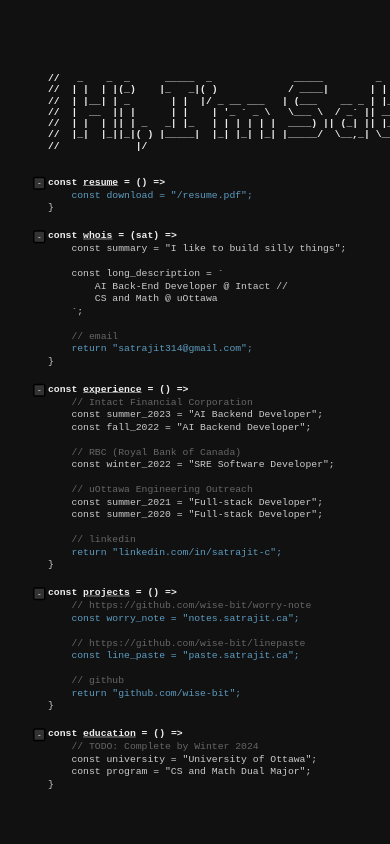
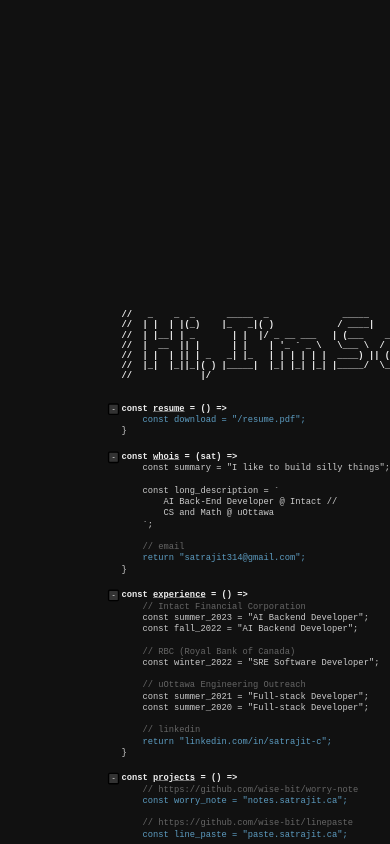
Before and after one commit to wise-bit/wise-bit.github.io, a Next.js app: page / in a window 390 px wide. Built offline with nearby package versions, Linux system fonts and the light colour scheme.

Commit message:
scale margin issue still needs fix

```diff
--- a/styles/CodeEditor.module.css
+++ b/styles/CodeEditor.module.css
@@ -42,6 +42,7 @@
 
 .code-block {
   transition: opacity 0.6s ease-out;
+  transform-origin: top;
   opacity: 0;
   height: 0;
   overflow: hidden;
--- a/styles/Intro.module.css
+++ b/styles/Intro.module.css
@@ -10,8 +10,8 @@
 
 @media screen and (max-width: 767px) {
   .mainpage {
-    margin: -300px;
-    margin-top: -400px;
-    scale: 0.5;
+    margin-top: -200px;
+    margin-inline: -200px;
+    scale: 0.45;
   }
 }
```
Also changed, not shown: 1 other file (tests, documents, lock files or other folders).
